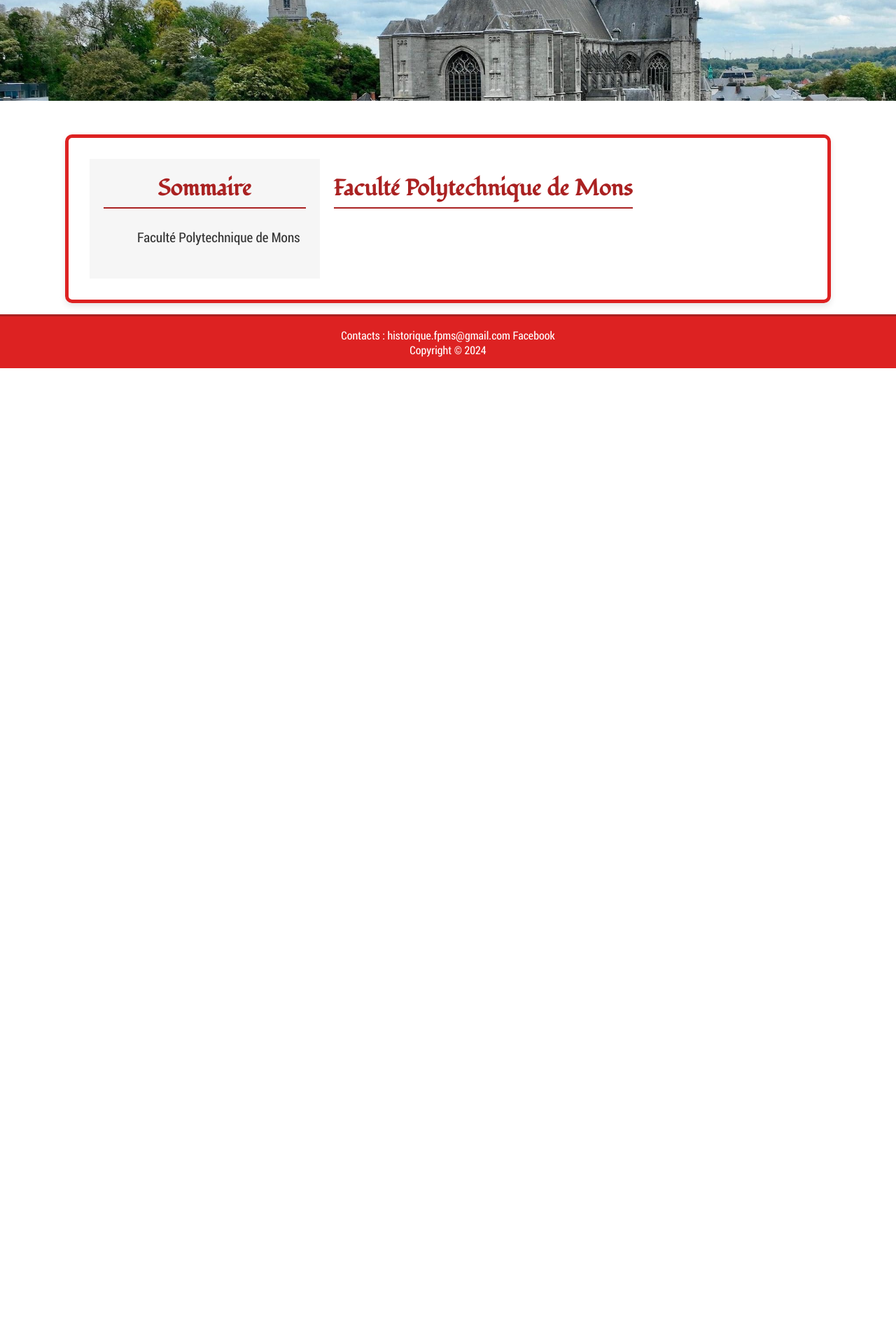
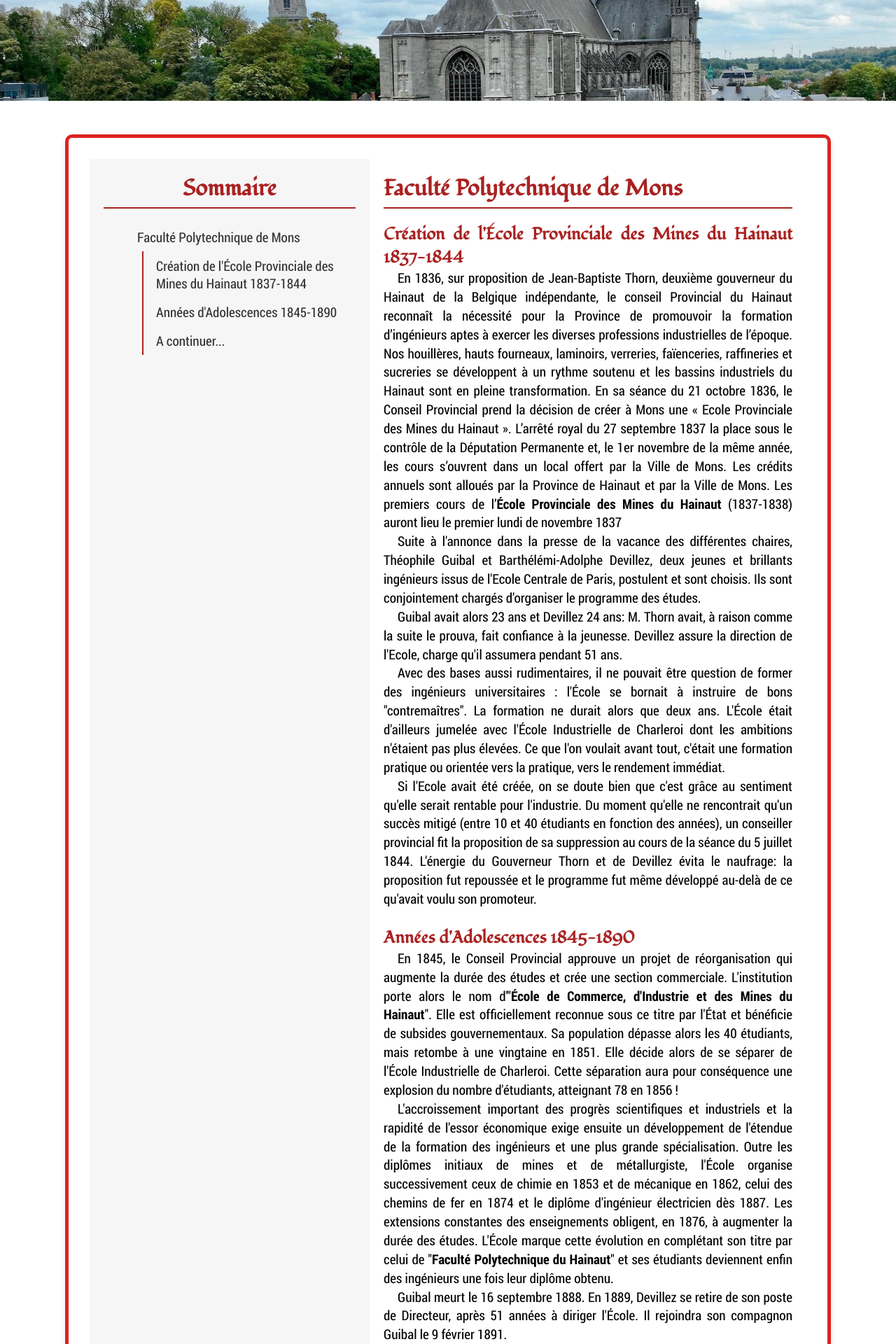
Before and after one commit to CommissionHistoriqueFPMS/Site-Com-Histo, a PHP site: page /fac.php in a window 1280 px wide. Shown: the part 352-2272 px from the top of the page at 70% size. Before the commit the page ends 878 px from the top, so only its background shows below. Run offline with PHP 8.4, Linux system fonts and the light colour scheme.

Commit message:
Add some articles and change the width of sidebar

```diff
--- a/articles/cerclemons/isim.php
+++ b/articles/cerclemons/isim.php
@@ -1,5 +1,5 @@
 <?php
-$title ="ISIM";
+$title ="Institut Supérieur Industriel de Mons (ISIMs)";
 $id = "isim";
 baseArticle($title,$id);
 ?>
--- /dev/null
+++ b/articles/faculte/1creation.php
@@ -0,0 +1,34 @@
+<?php
+$title ="Création de l'École Provinciale des Mines du Hainaut 1837-1844";
+$id = "1creation";
+baseArticle($title,$id);
+?>
+
+<p>
+    En 1836, sur proposition de Jean-Baptiste Thorn, deuxième gouverneur du Hainaut de la Belgique indépendante, le
+    conseil Provincial du Hainaut reconnaît la nécessité pour la Province de promouvoir la formation d’ingénieurs aptes
+    à exercer les diverses professions industrielles de l’époque. Nos houillères, hauts fourneaux, laminoirs, verreries,
+    faïenceries, raffineries et sucreries se développent à un rythme soutenu et les bassins industriels du Hainaut sont
+    en pleine transformation. En sa séance du 21 octobre 1836, le Conseil Provincial prend la décision de créer à Mons
+    une « Ecole Provinciale des Mines du Hainaut ». L’arrêté royal du 27 septembre 1837 la place sous le contrôle de la
+    Députation Permanente et, le 1er novembre de la même année, les cours s’ouvrent dans un local offert par la Ville de Mons.
+    Les crédits annuels sont alloués par la Province de Hainaut et par la Ville de Mons. Les premiers cours de l’<b>École
+        Provinciale des Mines du Hainaut</b> (1837-1838) auront lieu le premier lundi de novembre 1837
+</p><p>
+    Suite à l'annonce dans la presse de la vacance des différentes chaires, Théophile Guibal et Barthélémi-Adolphe Devillez,
+    deux jeunes et brillants ingénieurs issus de l'Ecole Centrale de Paris, postulent et sont choisis. Ils sont
+    conjointement chargés d'organiser le programme des études.
+</p><p>
+    Guibal avait alors 23 ans et Devillez 24 ans: M. Thorn avait, à raison comme la suite le prouva, fait
+    confiance à la jeunesse. Devillez assure la direction de l'Ecole, charge qu'il assumera pendant 51 ans.
+</p><p>
+    Avec des bases aussi rudimentaires, il ne pouvait être question de former des ingénieurs universitaires : l'École se
+    bornait à instruire de bons "contremaîtres". La formation ne durait alors que deux ans. L'École était d'ailleurs jumelée avec l'École
+    Industrielle de Charleroi dont les ambitions n'étaient pas plus élevées. Ce que l'on voulait avant tout, c'était une
+    formation pratique ou orientée vers la pratique, vers le rendement immédiat.
+</p><p>
+    Si l'Ecole avait été créée, on se doute bien que c'est grâce au sentiment qu'elle serait rentable pour l'industrie.
+    Du moment qu'elle ne rencontrait qu'un succès mitigé (entre 10 et 40 étudiants en fonction des années),
+    un conseiller provincial fit la proposition de sa suppression au cours de la séance du 5 juillet 1844. L'énergie du Gouverneur Thorn
+    et de Devillez évita le naufrage: la proposition fut repoussée et le programme fut même développé au-delà de ce qu'avait voulu son promoteur.
+</p>
--- /dev/null
+++ b/articles/faculte/2ingénieur.php
@@ -0,0 +1,25 @@
+<?php
+$title ="Années d'Adolescences 1845-1890";
+$id = "2ingenieur";
+baseArticle($title,$id);
+?>
+
+<p>
+En 1845, le Conseil Provincial approuve un projet de réorganisation qui augmente la durée des études
+et crée une section commerciale. L'institution porte alors le nom d'"<b>École de Commerce, d'Industrie et
+des Mines du Hainaut</b>". Elle est officiellement reconnue sous ce titre par l'État et bénéficie de subsides
+gouvernementaux. Sa population dépasse alors les 40 étudiants, mais retombe à une vingtaine en 1851. Elle décide alors
+de se séparer de l'École Industrielle de Charleroi. Cette séparation aura pour conséquence une explosion du nombre
+d'étudiants, atteignant 78 en 1856 !
+</p><p>
+L'accroissement important des progrès scientifiques et industriels et la rapidité de l'essor économique
+exige ensuite un développement de l'étendue de la formation des ingénieurs et une plus grande
+spécialisation. Outre les diplômes initiaux de mines et de métallurgiste, l'École
+organise successivement ceux de chimie en 1853 et de mécanique en 1862, celui des chemins de fer
+en 1874 et le diplôme d'ingénieur électricien dès 1887. Les extensions constantes des enseignements
+obligent, en 1876, à augmenter la durée des études. L'École marque cette évolution en complétant
+son titre par celui de "<b>Faculté Polytechnique du Hainaut</b>" et ses étudiants deviennent enfin des ingénieurs
+une fois leur diplôme obtenu.
+</p><p>
+Guibal meurt le 16 septembre 1888. En 1889, Devillez se retire de son poste de Directeur, après 51 années à diriger l'École.
+Il rejoindra son compagnon Guibal le 9 février 1891.</p>
--- /dev/null
+++ b/articles/faculte/3suite.php
@@ -0,0 +1,13 @@
+<?php
+$title ="A continuer...";
+$id = "3suite";
+baseArticle($title,$id);
+?>
+
+<p>
+    sources pour la suite :
+    <a href="https://historique-fpms.blogspot.com/">https://historique-fpms.blogspot.com/</a>
+    <a href="https://web.umons.ac.be/app/uploads/sites/6/2017/09/Historiquesiteweb.pdf">https://web.umons.ac.be/app/uploads/sites/6/2017/09/Historiquesiteweb.pdf</a>
+    <a href="https://web.umons.ac.be/fpms/fr/a-propos-de-la-faculte/historique/">https://web.umons.ac.be/fpms/fr/a-propos-de-la-faculte/historique/</a>
+    <a href="https://historiquefpms.wordpress.com/la-fac/">https://historiquefpms.wordpress.com/la-fac/</a>
+</p>
--- a/css/style.css
+++ b/css/style.css
@@ -66,6 +66,10 @@ body {
 .italic-text {
     font-family: 'Roboto', serif;
     font-style: italic;
+}
+
+h4 {
+    font-family: 'Fondamento', serif;
 }
 
 /* ---------------------- ScrollBar --------------------------*/
@@ -269,6 +273,7 @@ p {
     padding: 20px;
     box-sizing: border-box;
     overflow-anchor: none;
+    max-width: 400px;
 }
 
 .sidebar-content {
@@ -280,7 +285,8 @@ p {
 .sidebar-content ul li {
     list-style-type: none;
     margin-bottom: 0;
-    cursor: pointer; /* Ajout de la propriété cursor */
+    cursor: pointer;
+    text-align: left;
 }
 
 .sidebar-content ul ul {
```
Also changed, not shown: articles/blagueestudiantine/1974diversions.php (+4 -3 lines), articles/cerclemons/archi.php (added, +9 -0 lines), articles/cerclemons/fmm.php (added, +10 -0 lines), articles/cerclemons/fucam.php (added, +9 -0 lines), articles/cerclemons/isic.php (added, +104 -0 lines), articles/cerclemons/wawa.php (added, +9 -0 lines).
